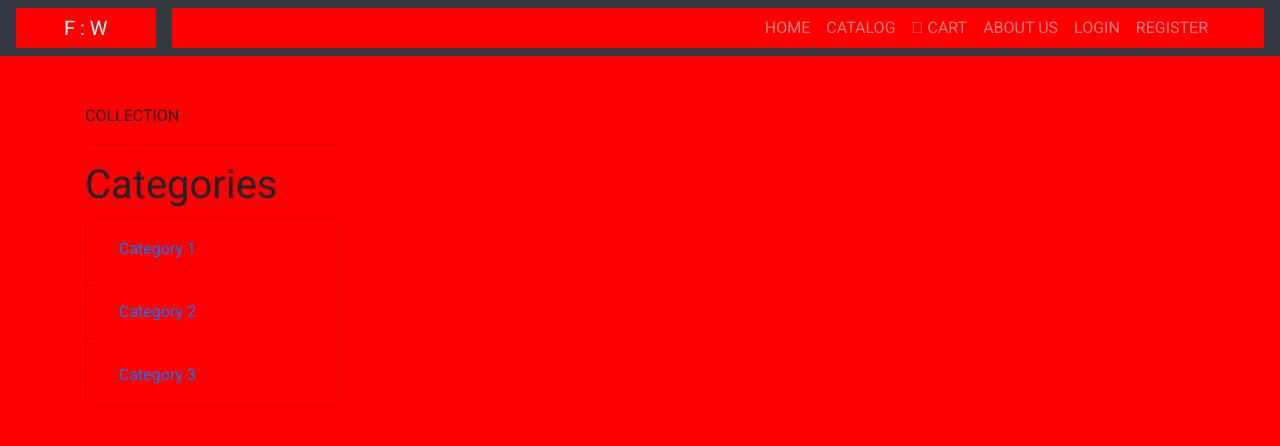
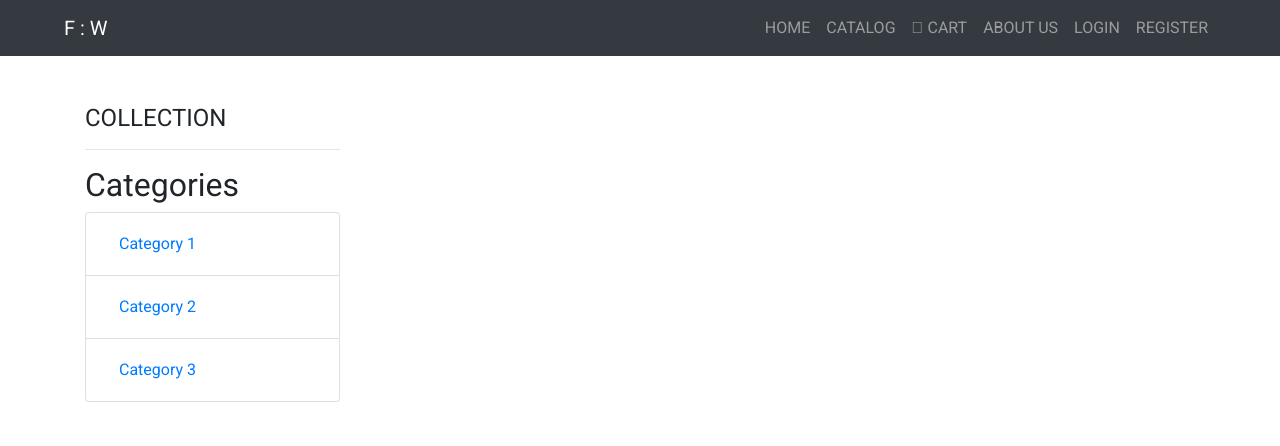
Before and after one commit to ag-ilustre/little-potted-friends-ecommerce, a PHP site: page /catalog.php in a window 1280 px wide. Shown: the top 446 px of the page. Run offline with PHP 8.4, Linux system fonts and the light colour scheme; some libraries are stand-ins or nearby versions.

Commit message:
includes temporary favicon, and correct link for js and css files

```diff
--- a/app/assets/css/style.css
+++ b/app/assets/css/style.css
@@ -1,19 +1,21 @@
 * {
-	background-color: red !important;
+	/*background-color: #F7F7F7;*/
 	font-family: 'Roboto', sans-serif !important;
 }
 
 #nav-link__font {
-	color: red !important;
+	color: #443266 !important;
 	height: 1rem;
 }
 
 .nav-link__font:hover {
-	color: teal !important;
+	color: #443266 !important;
 	height: 1rem;
+	border-color: #F7F7F7;
 }
 
 .nav-link__font:active {
-	color: teal !important;
+	color: #443266 !important;
 	height: 1rem;
+	border-color: #F7F7F7;
 }
--- a/app/assets/js/script.js
+++ b/app/assets/js/script.js
@@ -3,7 +3,7 @@ $(document).ready(()=>{
 
    function showCategories(categoryId){
 		$.ajax({
-			"url": "../controllers/show_items.php",
+			"url": "show_items.php",
 			"method": "POST",
 			"data": {
 				categoryId : categoryId
--- a/app/catalog.php
+++ b/app/catalog.php
@@ -5,9 +5,9 @@
 	<div class="container">
 		<div class="row">
 			<div class="col-lg-3">
-				<p id="catalog-category-selected">COLLECTION</p>
+				<h4 id="catalog-category-selected">COLLECTION</h4>
 				<hr>
-				<h1>Categories</h1>
+				<h2>Categories</h2>
 				<div class="list-group">
 		      		<ul class="list-group">
 		      			<li class="list-group-item"><button class="btn btn-link" id="btn-catalog-c1">Category 1</button></li>
@@ -52,7 +52,7 @@
 	}
 </script> -->
 
-<script type="text/javascript">
+<!-- <script type="text/javascript">
 	$(document).ready(()=>{
 		let categoryId = "";
 
@@ -94,4 +94,4 @@
 			$('#catalog-category-selected').html("CATEGORY 3");
 		});
 	});
-</script>
+</script> -->
--- a/app/partials/footer.php
+++ b/app/partials/footer.php
@@ -1,7 +1,5 @@
     <!-- Optional JavaScript -->
     <!-- jQuery first, then Popper.js, then Bootstrap JS -->
-    <script type="text/javascript" src="assets/js/jquery-3.3.1.min.js"></script>
-
     <script type="text/javascript" src="assets/js/script.js"></script>
 
     <script src="https://cdnjs.cloudflare.com/ajax/libs/popper.js/1.14.3/umd/popper.min.js" integrity="sha384-ZMP7rVo3mIykV+2+9J3UJ46jBk0WLaUAdn689aCwoqbBJiSnjAK/l8WvCWPIPm49" crossorigin="anonymous"></script>
--- a/app/partials/header.php
+++ b/app/partials/header.php
@@ -15,11 +15,14 @@
     <link href="https://fonts.googleapis.com/css?family=Roboto" rel="stylesheet">
 
     <!-- favicon -->
+    <link rel="icon" type="image/png" href="assets/images/favicon.png">
 
 
     <!-- external stylesheet -->
-    <link rel="stylesheet" type="text/css" href="../assets/css/style.css">
+    <link rel="stylesheet" type="text/css" href="assets/css/style.css">
 
     <title>Fitness Wearables</title>
+
+    <script type="text/javascript" src="assets/js/jquery-3.3.1.min.js"></script>
   </head>
   <body>
--- a/app/partials/navbar.php
+++ b/app/partials/navbar.php
@@ -13,7 +13,7 @@
         <a class="nav-link" href="catalog.php" id="nav-catalog">CATALOG <span class="sr-only">(current)</span></a>
       </li>
       <li class="nav-item">
-        <a class="nav-link nav-link__font" href="#" id="nav-cart"><i class='fas fa-shopping-cart'></i>  CART <span class="sr-only">(current)</span></a>
+        <a class="nav-link nav-link__font" href="#" id="nav-cart"><i class="fas fa-shopping-cart"></i>  CART <span class="sr-only">(current)</span></a>
       </li>
       <li class="nav-item">
         <a class="nav-link nav-link__font" href="#" id="nav-about_us">ABOUT US <span class="sr-only">(current)</span></a>
```
Also changed, not shown: app/assets/images/favicon.png (added).
